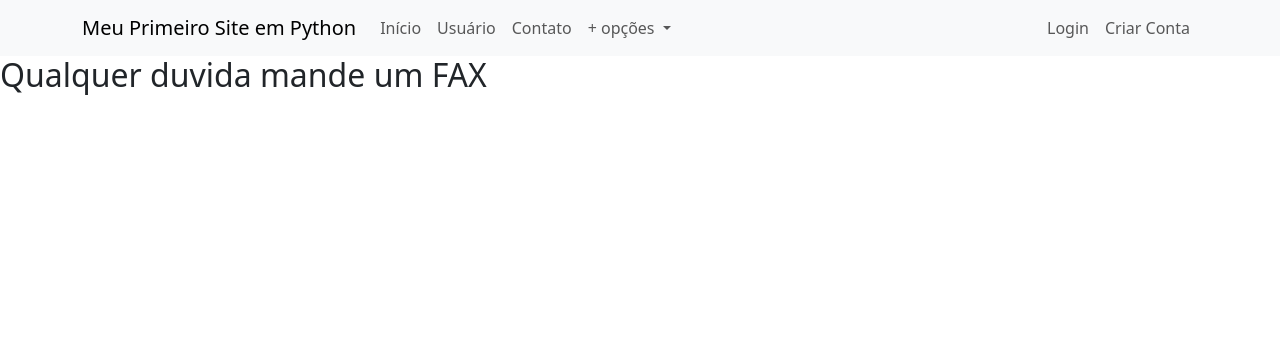
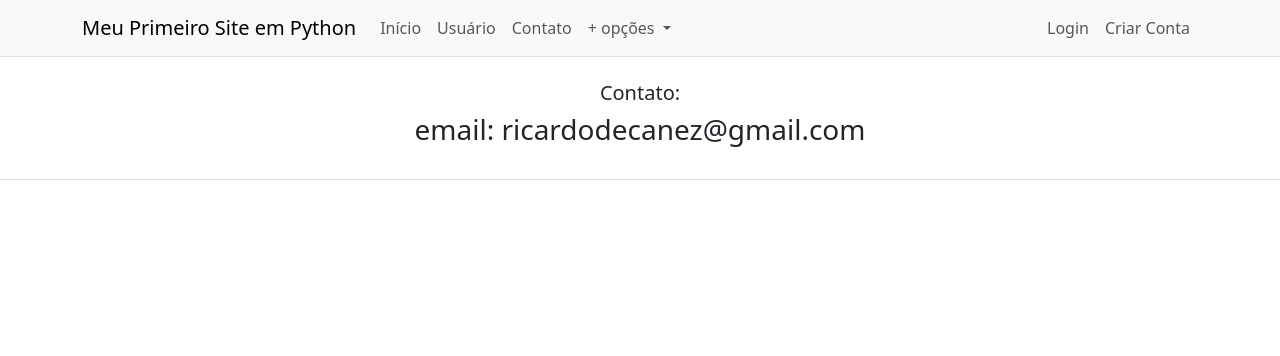
Before and after one commit to CanezPython/primeirositepython, a Flask app: page /contato in a window 1280 px wide. Shown: the top 356 px of the page. Run offline with Flask 3, Linux system fonts and the light colour scheme.

Commit message:
Revise contato.html with contact details
Updated contact information and layout in contato.html

```diff
--- a/siteum/templates/contato.html
+++ b/siteum/templates/contato.html
@@ -1,6 +1,10 @@
 {% extends 'base.html' %}
 
 {% block body %}
-    <div class="container"></div>
-        <h2>Qualquer duvida mande um FAX</h2>
+
+    <div class="row border mt-8 p-4 align-items-start text-center mt-6">
+        <h5>Contato:</h5>
+        <h3>email: ricardodecanez@gmail.com</h3>
+    </div>
+
 {% endblock %}
```
